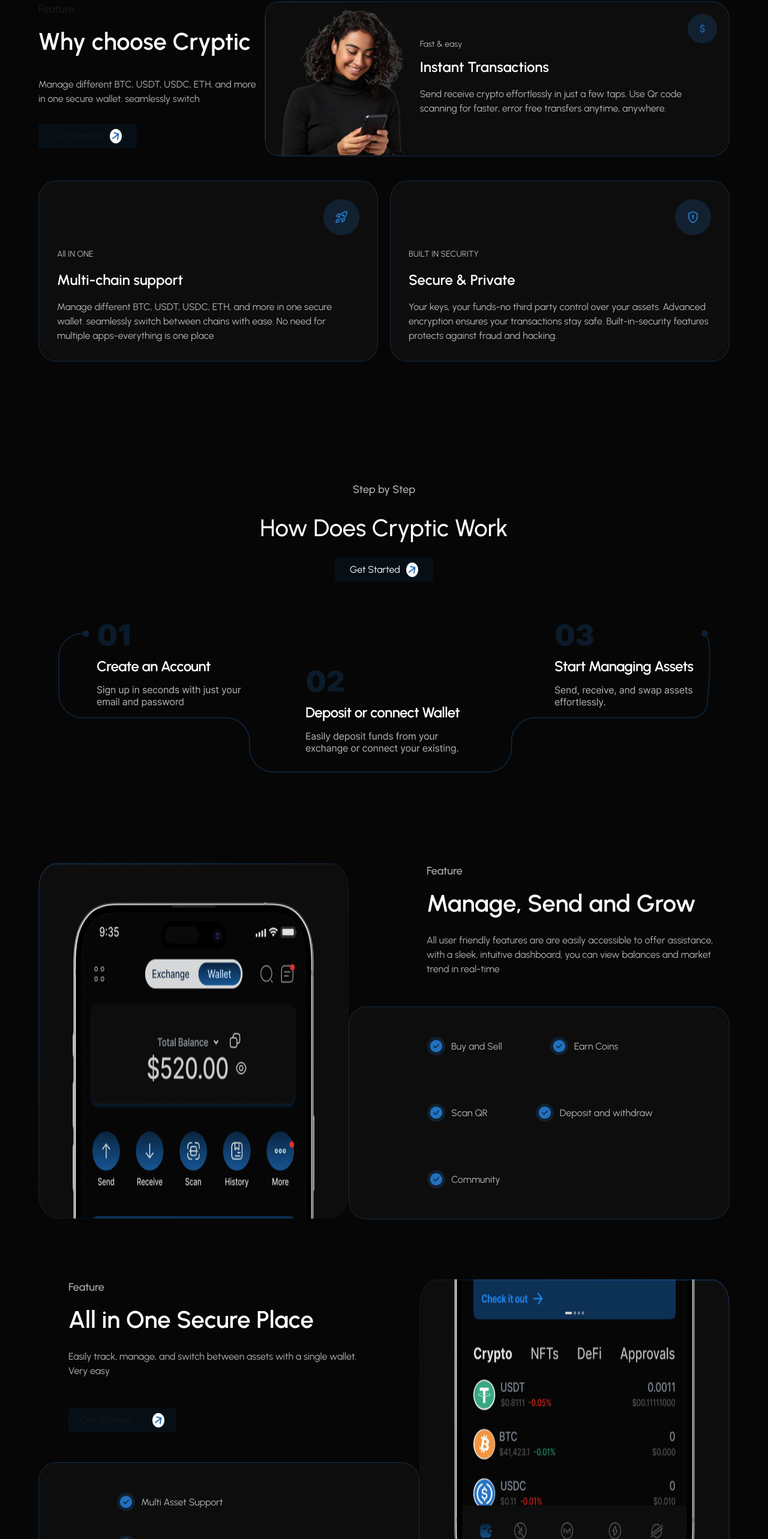
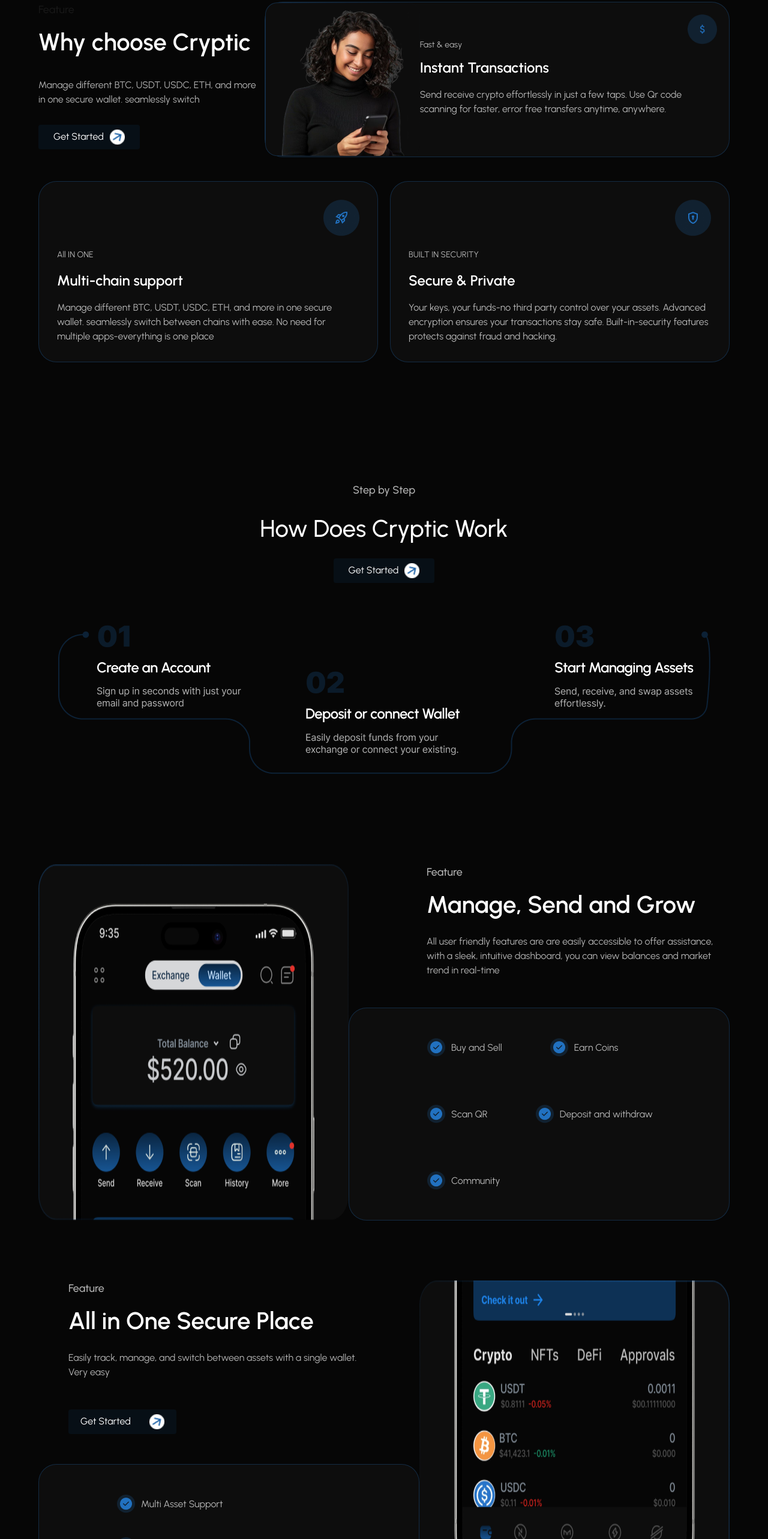
Before and after one commit to Abdulrafiudev/Crypto-Landing-Page, a Next.js app: page / in a window 1280 px wide. Shown: the part 1277-3843 px from the top of the page at 60% size. Built offline with nearby package versions, Linux system fonts and the light colour scheme.

Commit message:
fixing UI bugs

```diff
--- a/app/components/button/arrowBtn.tsx
+++ b/app/components/button/arrowBtn.tsx
@@ -11,7 +11,7 @@
   return (
     <Link href="#" className={clsx(className)}>
       {children}
-      <Image src={goArrow} alt="arrow" height={20} width={20} />
+      <Image src={goArrow} alt="arrow" className="w-[25px] h-auto" />
     </Link>
   );
 };
--- a/app/components/carouselComponent/carousel.tsx
+++ b/app/components/carouselComponent/carousel.tsx
@@ -32,7 +32,7 @@
         {carouselList.map((item) => {
           return (
             <div
-              className="bg-[#0D0D0D] p-[30px] border-[1px] border-solid border-[#2171C04D] flex flex-col gap-[10px] rounded-[20px] "
+              className="bg-[#0D0D0D] p-[30px] border-[1px] border-solid border-[#2171C04D] flex flex-col gap-[10px] rounded-[20px] max-[38em]:p-[15px]"
               key={item.id}
             >
               <Image src={star} alt="star" />
--- a/app/components/feature/feature.tsx
+++ b/app/components/feature/feature.tsx
@@ -19,7 +19,7 @@
               Manage different BTC, USDT, USDC, ETH, and more in one secure
               wallet. seamlessly switch
             </p>
-            <ArrowBtn className="bg-[#1A60A61A] px-[25px] py-[8px] rounded-[4px] flex gap-[10px] w-[fit-content]">
+            <ArrowBtn className="bg-[#1A60A61A] px-[25px] py-[8px] rounded-[4px] flex gap-[10px] w-[fit-content] text-[#FFFFFF]">
               Get Started
             </ArrowBtn>
           </div>
--- a/app/components/featureComp/featureComp2.tsx
+++ b/app/components/featureComp/featureComp2.tsx
@@ -26,7 +26,7 @@
           </p>
         </div>
         {secondFeature && (
-          <ArrowBtn className="bg-[#1A60A61A] px-[20px] py-[8px] rounded-[4px] flex gap-[10px] w-[180px] justify-between ml-[50px] max-[38em]:ml-0 ">
+          <ArrowBtn className="bg-[#1A60A61A] px-[20px] py-[8px] text-[#FFFFFF] rounded-[4px] flex gap-[10px] w-[180px] justify-between ml-[50px] max-[38em]:ml-0 ">
             Get Started
           </ArrowBtn>
         )}
--- a/app/components/token/token.tsx
+++ b/app/components/token/token.tsx
@@ -30,7 +30,7 @@
                       <Image
                         src={price}
                         alt="price"
-                        className="w-[55px] h-[25px]"
+                        className="w-[55px] h-[25px] max-[38em]:w-[60px] max-[38em]:h-auto"
                       />
                     </div>
                   )}
--- a/app/globals.css
+++ b/app/globals.css
@@ -23,6 +23,7 @@
 body {
   background: var(--backgroundColor);
   color: var(--foreground);
+  overflow-x: hidden;
 }
 .slick-slider {
   width: 100%;
```
